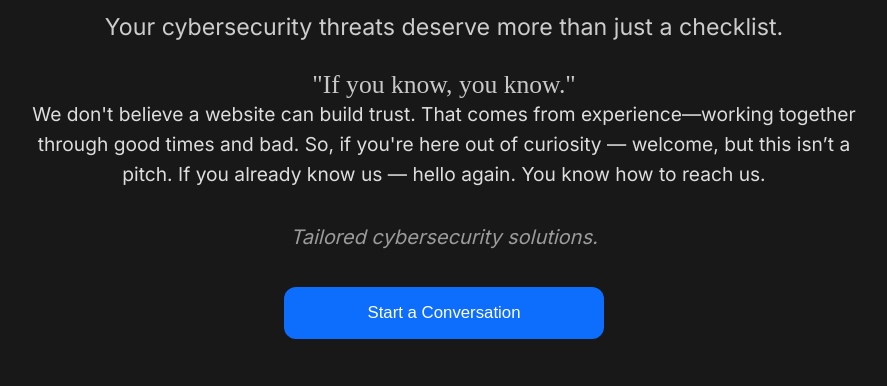
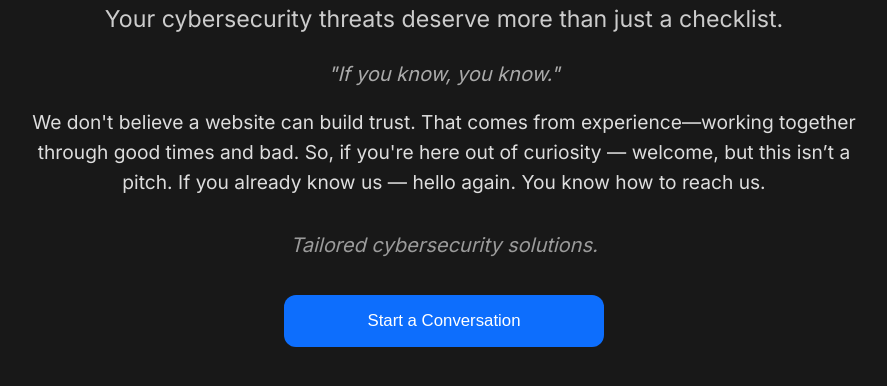
Before and after one commit to biml-consulting/website, a plain HTML site: page index.html in a window 1280 px wide. Shown: the part 244-630 px from the top of the page, without its empty margins (196-1083 px from the left). Drawn offline with Linux system fonts and the light colour scheme.

Commit message:
Update index.html

```diff
--- a/index.html
+++ b/index.html
@@ -27,10 +27,10 @@
     }
     h1{font-family:'Outfit',sans-serif;}
     body, .lead, .description{font-family:'Inter',sans-serif;}
-    .quote{font-family:'Playfair Display',serif;font-size:clamp(1.2rem,3.3vw,1.6rem);color:#c8c8c8;}
     .container{width:100%;max-width:840px;margin:auto;}
     h1{font-size:clamp(2.2rem,6vw,4rem);font-weight:700;margin-bottom:1rem;}
     .lead{font-size:clamp(1rem,3.2vw,1.45rem);color:#ccc;margin-bottom:1.8rem;}
+    .quote{font-style:italic;color:#aaa;margin-bottom:1.4rem;font-size:clamp(1rem,3vw,1.25rem);}
     .description{font-size:clamp(.98rem,3.5vw,1.2rem);line-height:1.55;color:#ddd;margin-bottom:2.2rem;padding:0 0.4rem;}
     .timed-message{font-size:clamp(1rem,3.2vw,1.25rem);font-style:italic;margin-bottom:2.4rem;color:#9b9b9b;opacity:0;transition:opacity 1.4s ease;}
     .cta-btn{width:100%;max-width:320px;padding:1rem 2.2rem;font-size:1.05rem;background:var(--primary);color:#fff;border:none;border-radius:12px;cursor:pointer;transition:background .3s,transform .3s;}
```
